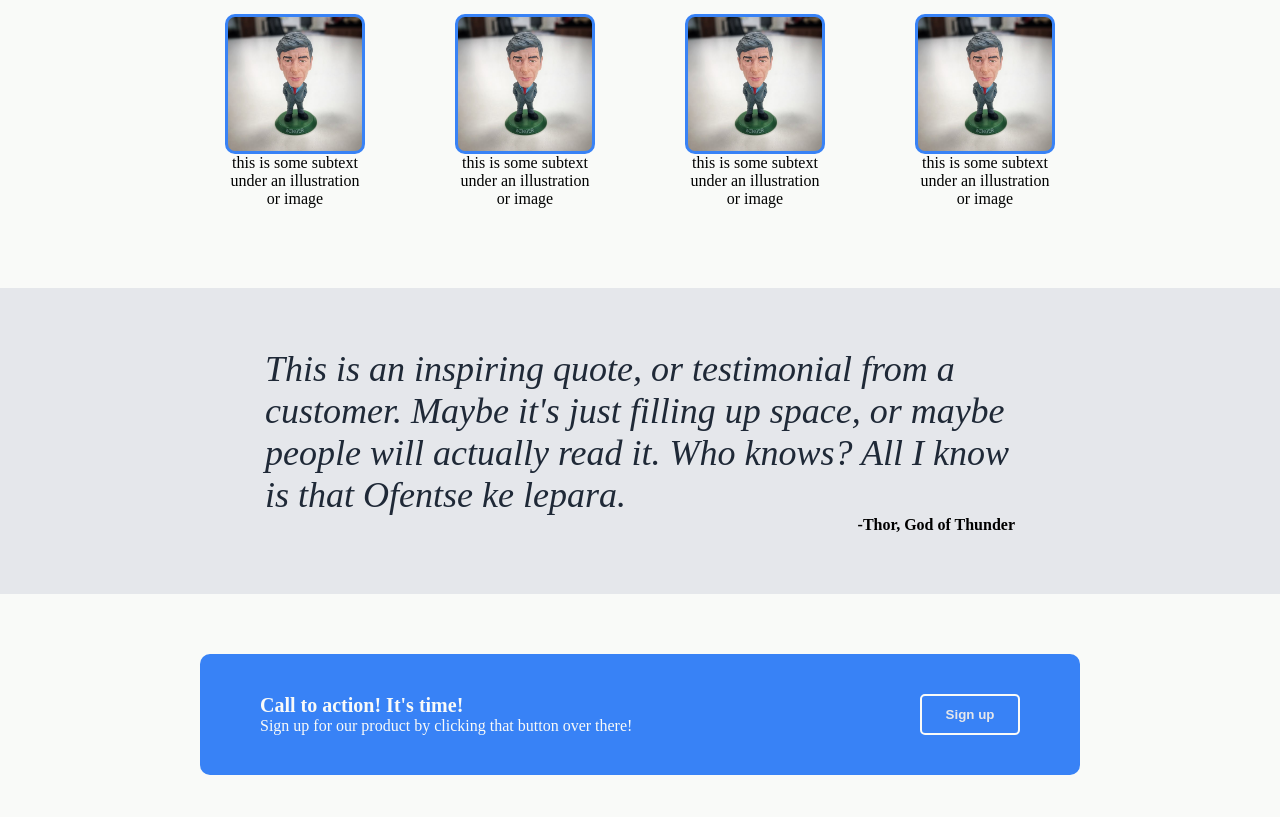
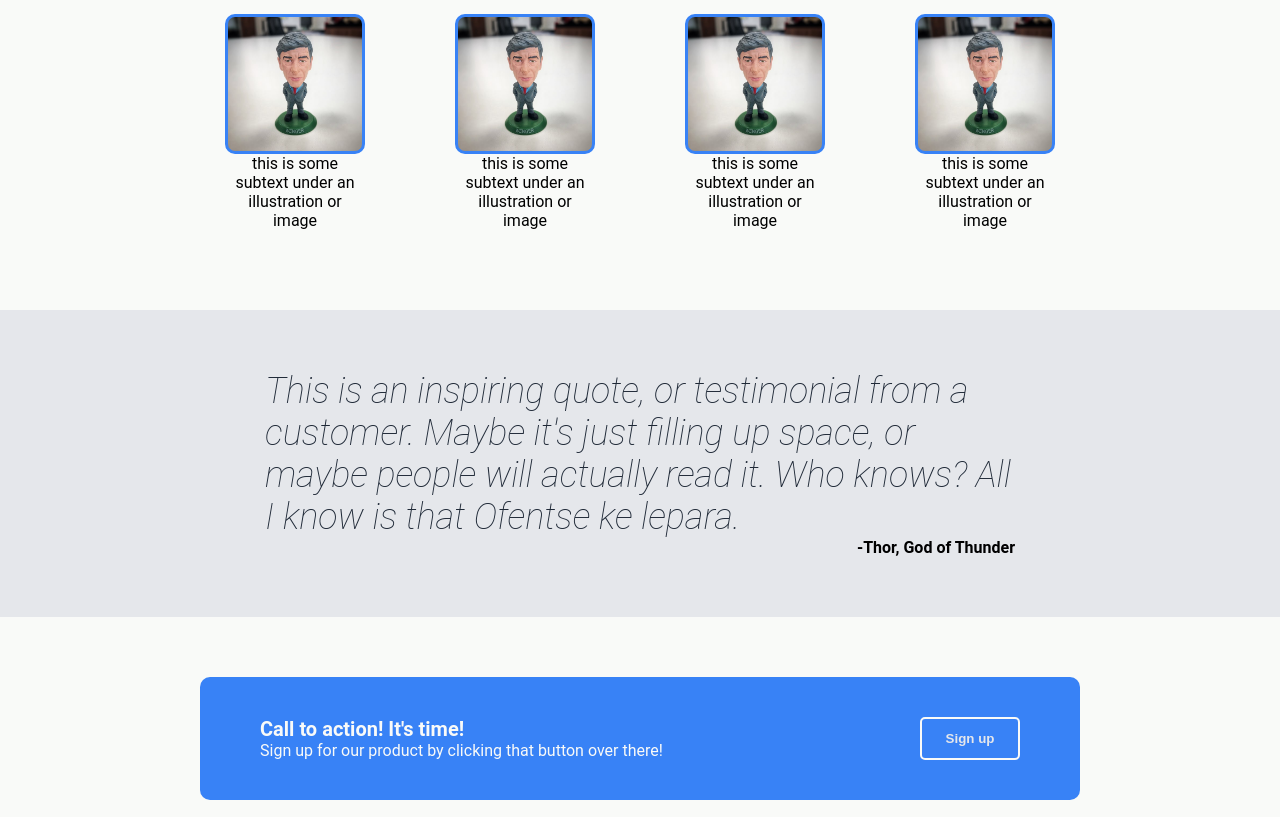
Before and after one commit to Mogoatlhe/landing-page, a plain HTML site: page index.html in a window 1280 px wide. Shown: the part 656-1473 px from the top of the page. Drawn offline with Linux system fonts and the light colour scheme.

Commit message:
updating page font to Roboto

```diff
--- a/style.css
+++ b/style.css
@@ -10,6 +10,7 @@ body{
     margin: 0;
     padding: 0;
     background-color: #1F2937;
+    font-family: Roboto, Oxygen, Ubuntu, Cantarell, 'Open Sans', 'Helvetica Neue', sans-serif;
 }
 
 #header{
```
